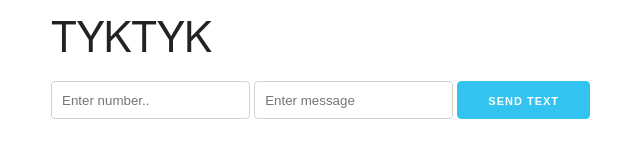
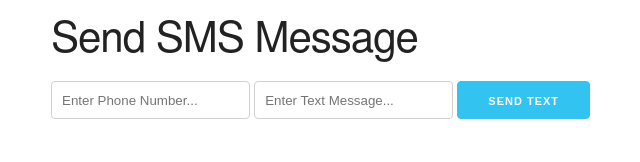
Before and after one commit to maksymko658/smsSender, a website: page views/index.html in a window 1280 px wide. Shown: the whole page, without its empty margins (109-749 px from the left). Drawn offline with nearby package versions, Linux system fonts and the light colour scheme; no server answers; files whose address does not match are found by name.

Commit message:
final(2)

```diff
--- a/views/index.html
+++ b/views/index.html
@@ -2,17 +2,20 @@
 <html lang="en">
 <head>
   <meta charset="UTF-8">
+  <meta name="viewport" content="width=device-width, initial-scale=1.0">
+  <meta http-equiv="X-UA-Compatible" content="ie=edge">
   <link rel="stylesheet" href="https://cdnjs.cloudflare.com/ajax/libs/skeleton/2.0.4/skeleton.css" />
-	<title>Node SMS</title>
+  <title>Node SMS Texting</title>
 </head>
 <body>
   <div class="container">
-		<h2>TYKTYK</h2>
-		<input type="tel" name="number" id="number" placeholder="Enter number..">
-		<input type="text" name="msg" id="msg" placeholder="Enter message">
+    <h2>Send SMS Message</h2>
+    <input type="tel" name="number" id="number" placeholder="Enter Phone Number...">
+    <input type="text" name="msg" id="msg" placeholder="Enter Text Message...">
     <input type="button" id="button" value="Send Text" class="button button-primary">
     <p class="response"></p>
   </div>
+
   <script src="/socket.io/socket.io.js"></script>
   <script src="js/main.js"></script>
 </body>
```
Lines whose indentation alone changed are shown as unchanged.
